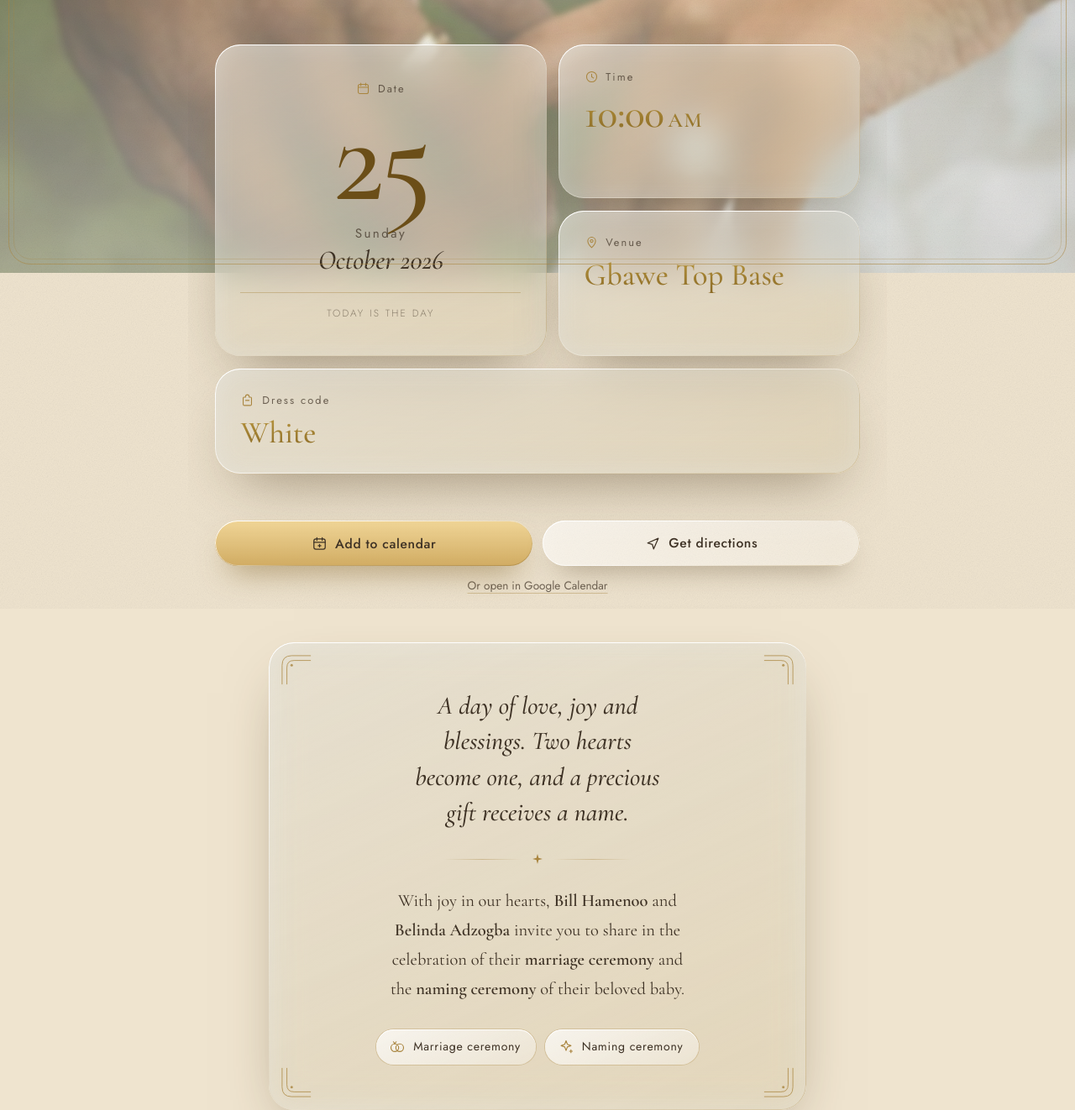
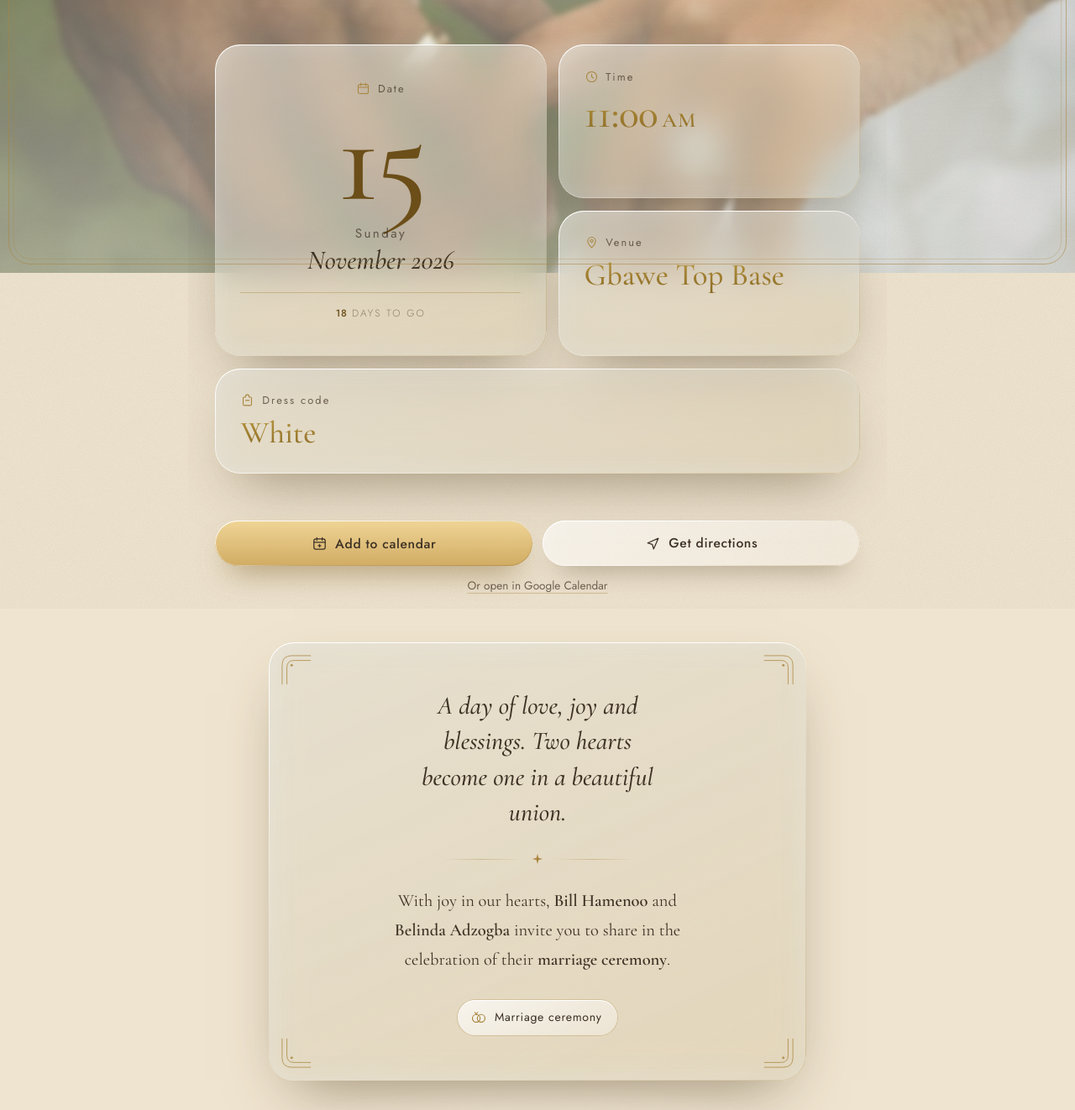
Before and after one commit to MrSelormMichael/Belinda-v1, a plain HTML site: page v3.html in a window 1280 px wide. Shown: the part 475-1797 px from the top of the page at 84% size. Drawn offline with nearby package versions, Linux system fonts and the light colour scheme.

Commit message:
Update v3.html

```diff
--- a/v3.html
+++ b/v3.html
@@ -73,7 +73,6 @@
   }
   .skip:focus{left:0}
 
-  /* ================= photo backdrop ================= */
   .stage{position:fixed; inset:0; z-index:-4; overflow:hidden; background:#EFE4CF}
   .slide{
     position:absolute; inset:-8%;
@@ -136,7 +135,6 @@
     box-shadow:0 0 0 1px rgba(169,133,63,.35);
   }
 
-  /* ================= layout ================= */
   .sheet{
     max-width:var(--measure);
     margin:0 auto;
@@ -148,7 +146,6 @@
   }
   @media (min-width:760px){ :root{--measure:52rem} }
 
-  /* ================= glass ================= */
   .glass{
     position:relative;
     border-radius:30px;
@@ -192,7 +189,6 @@
     100%{transform:rotate(14deg) translateX(340%); opacity:0}
   }
 
-  /* ================= hero ================= */
   .hero{position:relative; isolation:isolate}
   .hero::before{
     content:""; position:absolute; inset:-14% -18%; z-index:-1;
@@ -240,7 +236,6 @@
     color:var(--cocoa);
   }
 
-  /* ================= event details ================= */
   .essentials{display:grid; gap:.9rem; text-align:left}
   .card{padding:clamp(1.25rem,5vw,1.7rem) clamp(1.4rem,5.5vw,1.9rem)}
 
@@ -333,7 +328,6 @@
     .essentials > .card--dress{grid-column:1 / -1}
   }
 
-  /* ================= action buttons ================= */
   .actions{display:flex; flex-wrap:wrap; gap:.75rem; justify-content:center}
   .btn{
     flex:1 1 15rem;
@@ -379,7 +373,6 @@
     text-decoration-color:var(--rule);
   }
 
-  /* ================= invitation card ================= */
   .invitation{padding:clamp(2.3rem,8vw,3.4rem) clamp(1.6rem,7vw,3rem); max-width:40rem; margin-inline:auto; width:100%}
   .corner{
     position:absolute; width:38px; height:38px; color:var(--gold);
@@ -421,7 +414,6 @@
   }
   .ceremonies svg{width:20px; height:20px; color:var(--gold); fill:none; stroke:currentColor; stroke-width:1.4; stroke-linecap:round; stroke-linejoin:round}
 
-  /* ================= closing ================= */
   .closing{position:relative; isolation:isolate; padding-bottom:.5rem}
   .closing::before{
     content:""; position:absolute; inset:-25% -18%; z-index:-1;
@@ -439,7 +431,6 @@
     color:var(--gold-deep);
   }
 
-  /* ================= motion ================= */
   .js .rise{opacity:0; transform:translateY(14px); filter:blur(6px)}
   .js.loaded .rise{
     animation:rise 1.2s cubic-bezier(.22,.61,.36,1) forwards;
@@ -517,10 +508,10 @@
         Date
       </h2>
       <div class="date-row">
-        <p class="day">25</p>
+        <p class="day">15</p>
         <div class="stack">
           <p class="weekday">Sunday</p>
-          <p class="month">October 2026</p>
+          <p class="month">November 2026</p>
         </div>
       </div>
       <p class="countdown" id="countdown" aria-live="polite" hidden></p>
@@ -531,7 +522,7 @@
         <svg viewBox="0 0 24 24" aria-hidden="true"><circle cx="12" cy="12" r="8.5"/><path d="M12 7.5V12l3 2"/></svg>
         Time
       </h2>
-      <p class="time gold">10:00<small>AM</small></p>
+      <p class="time gold">11:00<small>AM</small></p>
     </article>
 
     <article class="glass card rise" style="--d:1140ms">
@@ -570,7 +561,7 @@
     <svg class="corner bl" viewBox="0 0 40 40" aria-hidden="true"><path d="M2 38V14Q2 2 14 2h24"/><path d="M8 38V17Q8 8 17 8h21"/><circle cx="14" cy="14" r="1.6" fill="currentColor" stroke="none"/></svg>
     <svg class="corner br" viewBox="0 0 40 40" aria-hidden="true"><path d="M2 38V14Q2 2 14 2h24"/><path d="M8 38V17Q8 8 17 8h21"/><circle cx="14" cy="14" r="1.6" fill="currentColor" stroke="none"/></svg>
 
-    <p class="blessing">A day of love, joy and blessings. Two hearts become one, and a precious gift receives a name.</p>
+    <p class="blessing">A day of love, joy and blessings. Two hearts become one in a beautiful union.</p>
 
     <div class="flourish" aria-hidden="true">
       <i></i>
@@ -580,18 +571,13 @@
 
     <p class="lead">
       With joy in our hearts, <b>Bill Hamenoo</b> and <b>Belinda Adzogba</b>
-      invite you to share in the celebration of their <b>marriage ceremony</b>
-      and the <b>naming ceremony</b> of their beloved baby.
+      invite you to share in the celebration of their <b>marriage ceremony</b>.
     </p>
 
     <ul class="ceremonies">
       <li>
         <svg viewBox="0 0 24 24" aria-hidden="true"><circle cx="8.5" cy="13" r="5.5"/><circle cx="15.5" cy="13" r="5.5"/><path d="M6.5 4.5 8.5 7l2-2.5"/></svg>
         Marriage ceremony
-      </li>
-      <li>
-        <svg viewBox="0 0 24 24" aria-hidden="true"><path d="M12 3l1.9 5.1L19 10l-5.1 1.9L12 17l-1.9-5.1L5 10l5.1-1.9L12 3Z"/><path d="M19 16v4M17 18h4"/></svg>
-        Naming ceremony
       </li>
     </ul>
   </section>
@@ -617,8 +603,8 @@ const EVENT = {
   venueAddress: "",
   mapsUrl:      "",
 
-  start: "20261025T100000",
-  end:   "20261025T140000",
+  start: "20261115T110000",
+  end:   "20261115T150000",
 
   photos: [
     "slide1.jpg",
@@ -677,10 +663,10 @@ else if (venueReady) {
 
 /* ---------- calendar ---------- */
 const title = isPlaceholder(EVENT.groom)
-  ? 'Marriage & Naming Ceremony'
-  : `${EVENT.groom} & ${EVENT.bride}: Marriage & Naming Ceremony`;
+  ? 'Marriage Ceremony'
+  : `${EVENT.groom} & ${EVENT.bride}: Marriage Ceremony`;
 const where = venueReady ? [EVENT.venueName, EVENT.venueAddress].filter(Boolean).join(', ') : '';
-const about = 'A day of love, joy and blessings. Marriage ceremony and naming ceremony. Dress code: white.';
+const about = 'A day of love, joy and blessings. Marriage ceremony. Dress code: white.';
 
 document.getElementById('gcal').href =
   'https://calendar.google.com/calendar/render?action=TEMPLATE' +
@@ -707,7 +693,7 @@ document.getElementById('addCal').addEventListener('click', () => {
 
 /* ---------- countdown ---------- */
 (function countdown(){
-  const target = new Date(2026, 9, 25, 10, 0, 0).getTime();
+  const target = new Date(2026, 10, 15, 11, 0, 0).getTime();
   const el = document.getElementById('countdown');
 
   function tick(){
```
